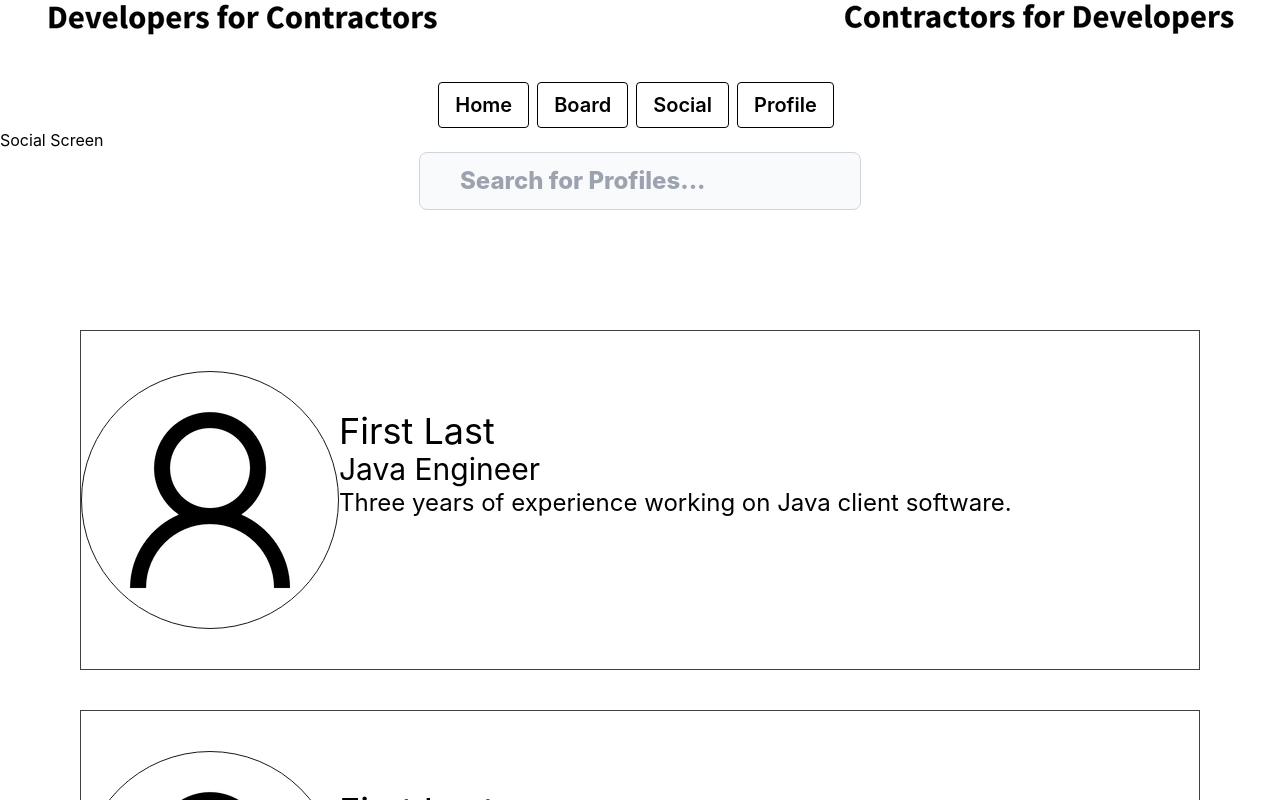
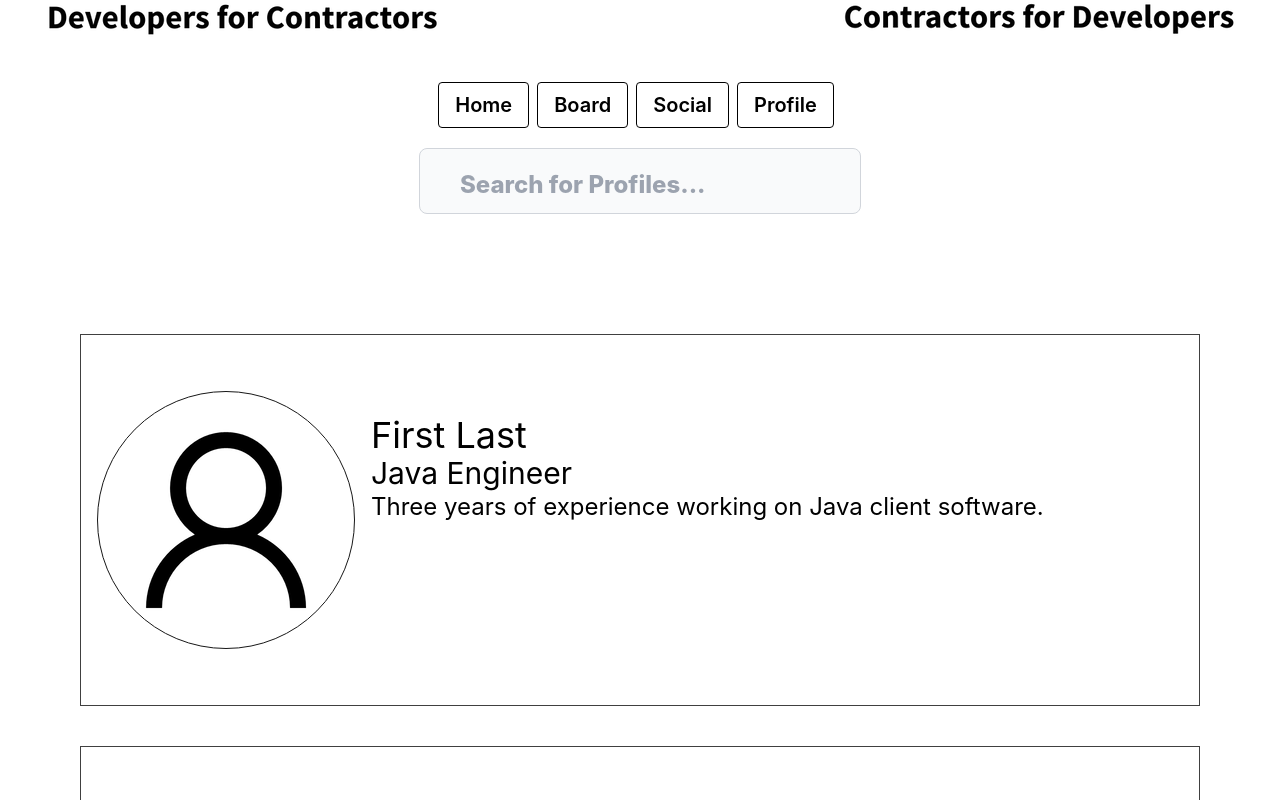
Before and after one commit to ddeneau/Freelance-Index-Project-, a JavaScript app: page /social in a window 1280 px wide. Shown: the part 360-1160 px from the top of the page. Built offline with nearby package versions, Linux system fonts and the light colour scheme; the HTML template or start-up script is replaced by a standard one.

Commit message:
Minor updates to social page UI components

```diff
--- a/src/Components/ProfilePagePreview.js
+++ b/src/Components/ProfilePagePreview.js
@@ -1,7 +1,9 @@
+// User profile preview for social page.
+// Need to add breakpoints for mobile support.
 const ProfilePagePreview = (image, name, title, description) => {
     return(
         <div className="border border-neutral-700 flex flex-row my-10 py-10">
-            <img className="border border-neutral-900 rounded-full" src={image} alt="profile"/>
+            <img className="border border-neutral-900 rounded-full mx-4 my-4" src={image} alt="profile"/>
             <div className="flex flex-col pt-10">
                 <div className="text-4xl">{name}</div>
                 <div className="text-3xl">{title}</div>
--- a/src/Components/Search.js
+++ b/src/Components/Search.js
@@ -1,7 +1,7 @@
 const Search = (placeholderText) => {
     return (
         <div class="">
-            <input type="search" id="profile-search" class="center block w-full p-3 pl-10 text-2xl text-gray-900 border border-gray-300 rounded-lg bg-gray-50 focus:ring-blue-500 focus:border-blue-500 dark:bg-gray-700 dark:border-gray-600 dark:placeholder-gray-400 dark:text-white dark:focus:ring-blue-500 dark:focus:border-blue-500" placeholder={placeholderText} required></input>
+            <input type="search" id="profile-search" class="center block w-full p-3 pl-10 text-2xl text-gray-900 border border-gray-300 rounded-lg bg-gray-50 focus:ring-blue-500 focus:border-blue-500 dark:bg-gray-700 dark:border-gray-600 dark:placeholder-gray-400 dark:text-white dark:focus:ring-blue-500 dark:focus:border-blue-500 pt-5 mt-5" placeholder={placeholderText} required></input>
         </div>
     )
 }
--- a/src/Screens/SocialScreen.js
+++ b/src/Screens/SocialScreen.js
@@ -5,7 +5,6 @@ import profilePic from "../Images/Sample_User_Icon.png"
 const SocialScreen = () => {
     return(
         <div>
-        Social Screen
         <div className="flex items-center justify-center font-extrabold text-4xl">
            {Search("Search for Profiles...")}
         </div>
@@ -13,7 +12,6 @@ const SocialScreen = () => {
             {ProfilePagePreview(profilePic, "First Last", "Java Engineer", "Three years of experience working on Java client software.")}
             {ProfilePagePreview(profilePic, "First Last", "Mobile Engineer", "Engineering team lead and back-end developer with 10+ YOE.")}
         </div>
-
     </div>
     )
 }
```
